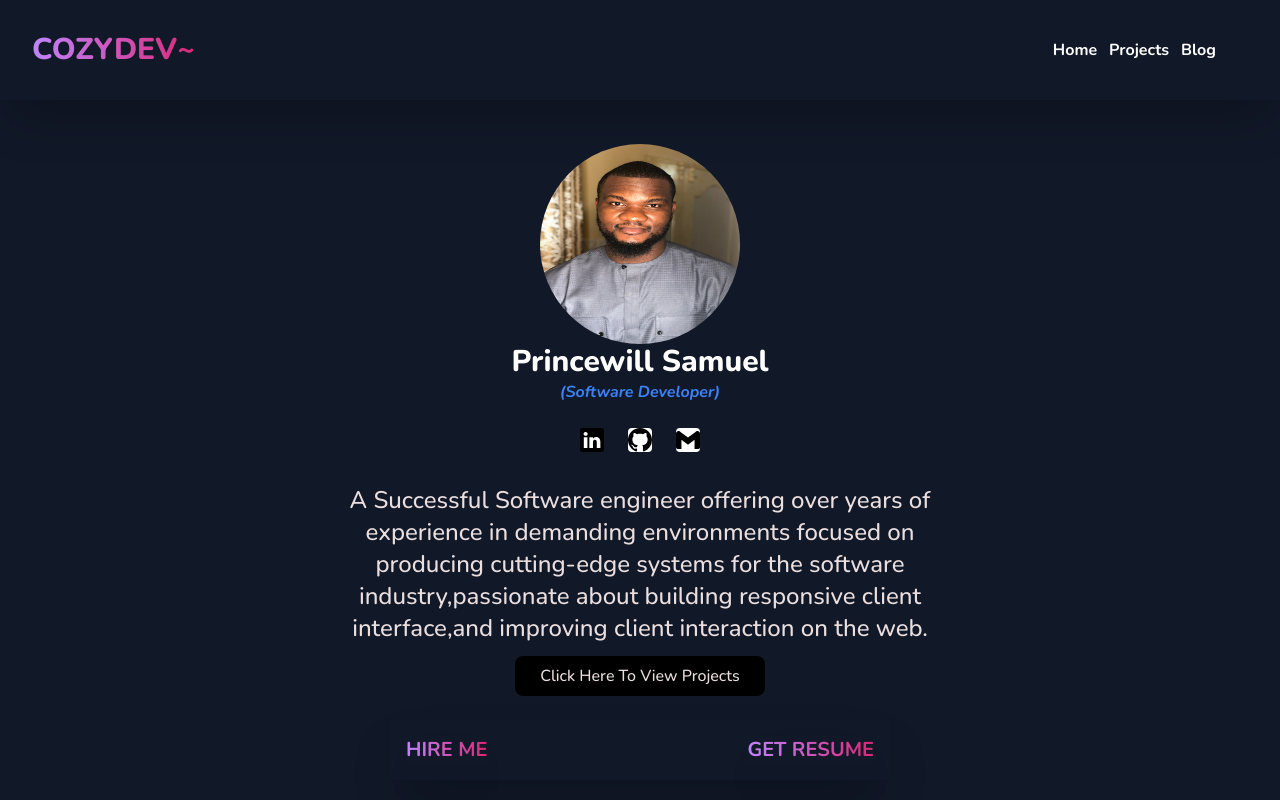
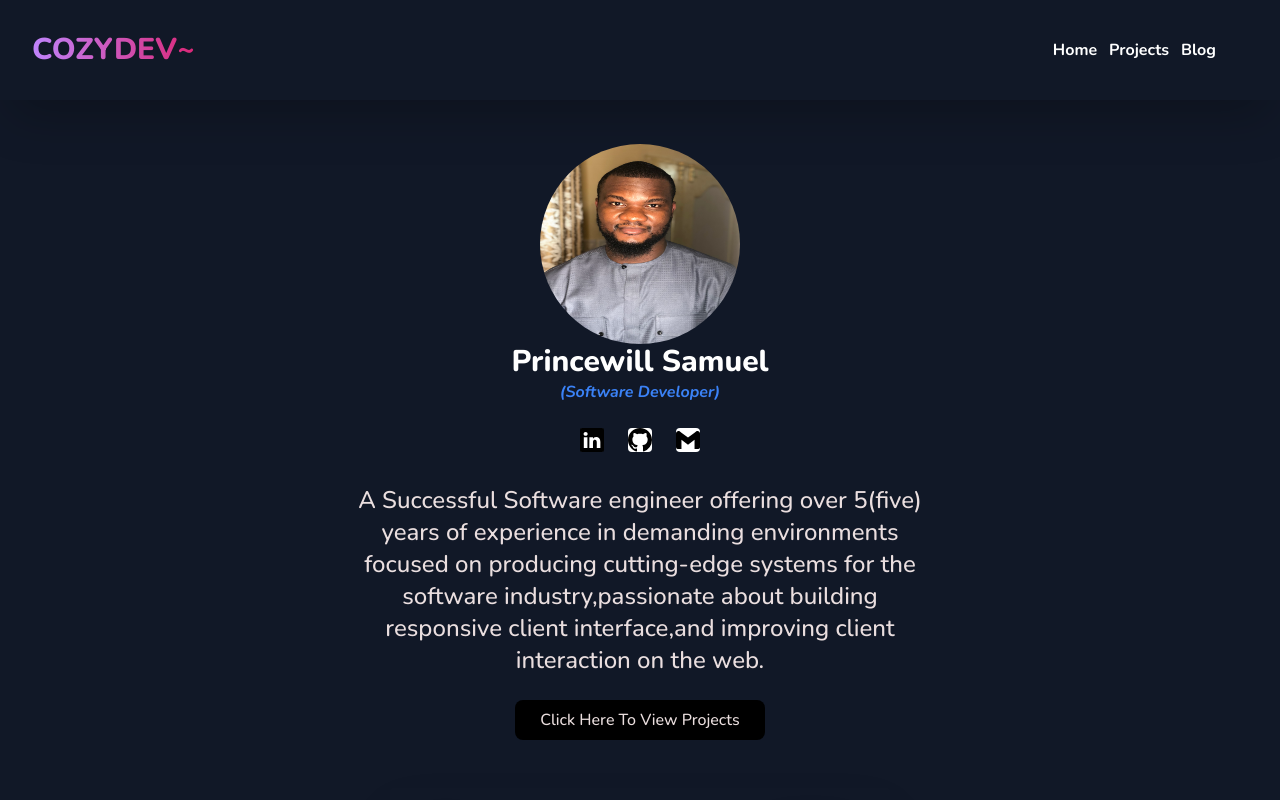
Before and after one commit to Usohps/Portfolio, a React (Vite) app: page / in a window 1280 px wide. Shown: the top 800 px of the page. Built offline with nearby package versions, Linux system fonts and the light colour scheme; the HTML template or start-up script is replaced by a standard one; a web font is replaced by a local one.

Commit message:
Recent Update

```diff
--- a/package.json
+++ b/package.json
@@ -10,6 +10,7 @@
     "preview": "vite preview"
   },
   "dependencies": {
+    "aos": "^2.3.4",
     "axios": "^1.3.6",
     "react": "^18.2.0",
     "react-dom": "^18.2.0",
--- a/src/App.jsx
+++ b/src/App.jsx
@@ -4,7 +4,17 @@ import Footer from "./components/Footer";
 import Projects from "./pages/Projects";
 import { BrowserRouter, Route, Routes } from "react-router-dom";
 import Home from "./pages/Home";
+import "aos/dist/aos.css";
+import Aos from "aos";
+import { useEffect } from "react";
 function App() {
+  // npm i aos for smooth animations here
+  useEffect(() => {
+    Aos.init({
+      duration: 1000,
+      easing: "ease-in-out",
+    });
+  });
   return (
     <>
       <BrowserRouter>
--- a/src/components/PageHeader.jsx
+++ b/src/components/PageHeader.jsx
@@ -5,7 +5,7 @@ import {AiOutlineClose} from "react-icons/ai"
 function PageHeader() {
   const [navbar,setNavbar] = useState(false)
   return (
-    <nav className=" w-full shadow-2xl m-auto flex items-center justify-between p-8 fixed top-0 bg-[#111827] z-10 ">
+    <nav data-aos="fade-down" className=" w-full shadow-2xl m-auto flex items-center justify-between p-8 fixed top-0 bg-[#111827] z-10 ">
       <div className="pl-0">
         <h1 className="text-transparent text-3xl bg-clip-text bg-gradient-to-r from-purple-400 to-pink-600 font-extrabold">COZYDEV~</h1>
       </div>
@@ -14,7 +14,7 @@ function PageHeader() {
       <Link to={"/pages/projects"}>Projects</Link>
       <Link to={"/pages/blog"}>Blog</Link>
       </div>
-      <div className="md:hidden z-40">
+      <div data-aos="fade-down" className="md:hidden z-40">
           <button onClick={() => setNavbar(!navbar)}>
             {navbar ? (
               <AiOutlineClose size={24} className="text-white" />
@@ -25,13 +25,14 @@ function PageHeader() {
         </div>
         {navbar && (
           <div
+          data-aos="zoom-in"
             className={
               navbar
-                ? " w-full h-full md:hidden flex justify-center text-sm items-center fixed top-[0] backdrop-blur-sm animation right-0 "
+                ? " min-w-full min-h-screen md:hidden flex justify-center text-sm items-center fixed top-[0] backdrop-blur-sm animation right-0"
                 : "md:hidden w-full h-full flex justify-center text-sm items-center fixed top-[0] backdrop-blur-sm  animation right-[100%] "
             }
           >
-            <div className=" flex w-[300px] flex-col ease-in-out  justify-center items-center rounded-xl m-auto  shadow-2xl shadow-slate-900 bg-gradient-to-r from-blue-950 to-purple-900  font-bold">
+            <div className=" flex w-[300px] flex-col ease-in-out justify-center items-center rounded-xl m-auto  shadow-2xl shadow-slate-900 bg-gradient-to-r from-blue-950 to-purple-900  font-bold">
               <ul className=" w-full  md:max-w-[300px] text-white h-[150px] flex flex-col justify-center items-center text-sm space-y-4">
                 <li>
                   <Link to={"/"} onClick={() => setNavbar(!navbar)}>
--- a/src/pages/Blog.jsx
+++ b/src/pages/Blog.jsx
@@ -17,9 +17,6 @@ function About() {
         <div className="container m-auto py-8 px-5 border-b-2 border-gray-50 my-16">
             <h1 className="md:text-6xl text-5xl text-blue-500">Blogs</h1>
           </div>
-      {/* <h1 className="hidden md:block p-20 container m-auto text-center text-6xl">
-        Thanks For Your Time{" "}
-      </h1> */}
       <div className="md:w-1/2 m-auto p-6 mt-0 flex flex-col md:flex-row justify-between items-center">
         <div className="space-y-4 w-[350px] m-auto">
           <div className="container m-auto text-center bg-gradient-to-r from-purple-400 to-pink-600 p-2 rounded shadow-2xl">
--- a/src/pages/Home.jsx
+++ b/src/pages/Home.jsx
@@ -3,7 +3,7 @@ import Screenshot from "../assets/cozy.JPG";
 import { BsLinkedin, BsGithub } from "react-icons/bs";
 import { SiGmail } from "react-icons/si";
 import myResume from "../assets/my Resume.pdf";
-import { useState, useEffect } from "react";
+import { useState, useEffect, Suspense } from "react";
 import Loader from "../components/utils/loader";
 import { Link } from "react-router-dom";
 function Home() {
@@ -22,9 +22,9 @@ function Home() {
         <div className="w-full p-4 ">
           <div className="w-full flex flex-col items-center justify-center h-full ">
             <div className="container m-auto  flex flex-col items-center ">
-              <div className=" w-full mt-8 md:w-[500px] flex flex-col items-center justify-center text-center">
+              <div data-aos="fade-in" className=" w-full mt-8 md:w-[500px] flex flex-col items-center justify-center text-center">
                 <div className="hover:blur-sm mt-24">
-                  <div className="w-[200px] md:w-[200px] md:h-[200px] mb-4 md:mb-0">
+                  <div data-aos="zoom-in" className="w-[200px] md:w-[200px] md:h-[200px] mb-4 md:mb-0">
                     <img
                       src={Screenshot}
                       alt=""
@@ -32,10 +32,12 @@ function Home() {
                     />
                   </div>
                 </div>
+                <div data-aos="zoom-in" >
                 <h1 className="text-3xl font-extrabold"> Princewill Samuel</h1>
                 <span className="italic font-bold text-blue-500">
                   (Software Developer)
                 </span>
+                </div>
                 <div className=" flex items-center justify-center gap-6 p-6  border-red-700 ">
                   <a
                     href="https://www.linkedin.com/in/princewill-usoh-526912211/"
@@ -56,16 +58,17 @@ function Home() {
                     <SiGmail size={24} />
                   </a>
                 </div>
-                <div className=" w-full md:w-[600px] text-center md:p-2 p-3">
+                <div data-aos="fade-left"
+                data-aos-delay="300" className=" w-full md:w-[600px] text-center md:p-2 p-3">
                   <p className=" text-xl md:text-2xl font-medium">
-                    A Successful Software engineer offering over years of
-                    experience in demanding environments focused on producing
+                    A Successful Software engineer offering over 5(five) years
+                    of experience in demanding environments focused on producing
                     cutting-edge systems for the software industry,passionate
                     about building responsive client interface,and improving
                     client interaction on the web.
                   </p>
-                  <Link to={"/pages/projects"}>
-                    <div className="bg-black hover:bg-gradient-to-r from-sky-500 to-indigo-500 ease-in-out duration-700  w-[250px] rounded-lg m-auto p-1.5 md:p-2 mt-3">
+                  <Link  to={"/pages/projects"}>
+                    <div data-aos="fade-left" className="bg-black hover:bg-gradient-to-r from-sky-500 to-indigo-500 ease-in-out duration-700  w-[250px] rounded-lg m-auto p-1.5 md:p-2 my-6">
                       <p>Click Here To View Projects</p>
                     </div>
                   </Link>
--- a/src/pages/Projects.jsx
+++ b/src/pages/Projects.jsx
@@ -43,7 +43,7 @@ function Projects() {
           <div className="container py-12 pt-20 px-5 border-b-2 border-gray-50 my-12">
             <h1 className="md:text-6xl text-5xl text-blue-500">Projects</h1>
           </div>
-          <div className="flex md:flex-row items-center justify-center flex-col md:flex-wrap gap-y-2">
+          <div className="flex md:flex-row items-center justify-center flex-col md:flex-wrap gap-y-2 gap-x-2">
             <div className="py-3 md:py-0 md:pb-3 border-y-2 md:border-2 w-[350px] h-[550px] border-gray-500 shadow-2xl md:rounded">
               <div className="w-full ">
                 <img src={Screenshot8} className="" alt="" />
```
Also changed, not shown: 2 other files (tests, documents, lock files or other folders).
